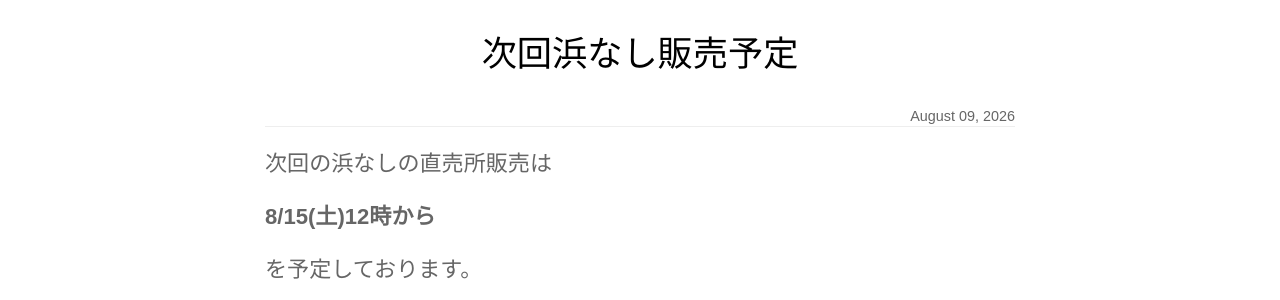
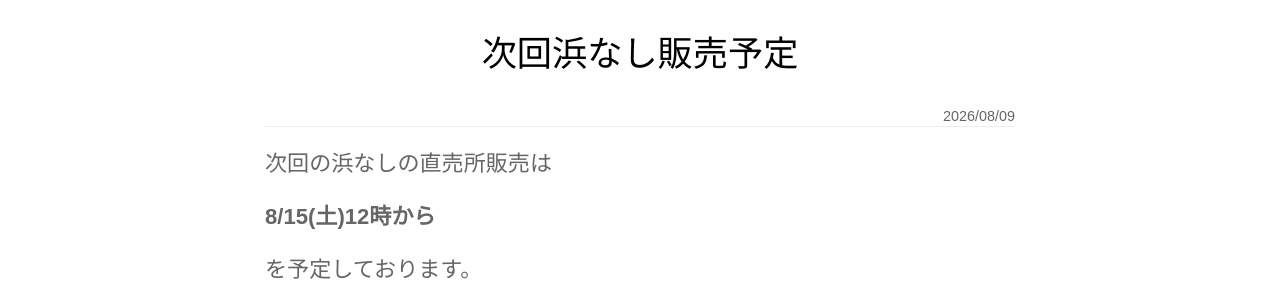
Before and after one commit to johannesnicolaus/nashi_nouen, a Jekyll site: the page built from _posts/2026-08-09-next-hamanashi-sale.md, in a window 1280 px wide. Shown: the part 166-466 px from the top of the page. Built offline with Jekyll 4.4.1, drawn with Linux system fonts in a browser that asks for light colours; some web fonts are replaced.

Commit message:
change date naming

```diff
--- a/_includes/post-title.html
+++ b/_includes/post-title.html
@@ -4,5 +4,5 @@
 			<a href="{{ site.baseurl }}/category/{{ category | slugify }}/">{{ category | capitalize }}</a>
 		</span>
 	{% endfor %}
-	<span class="post-date">{{ include.post.date | date: "%B %d, %Y" }}</span>
+	<span class="post-date">{{ include.post.date | date: "%Y/%m/%d" }}</span>
 </p>
```
